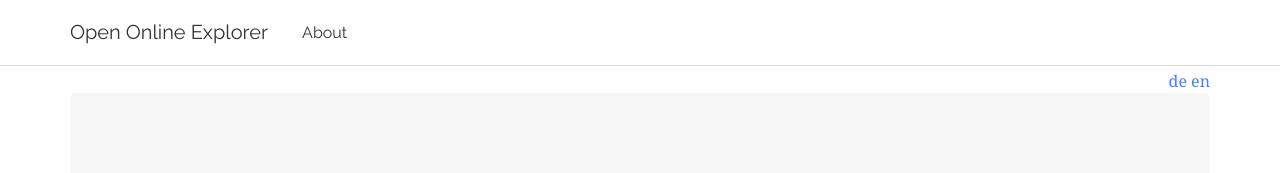
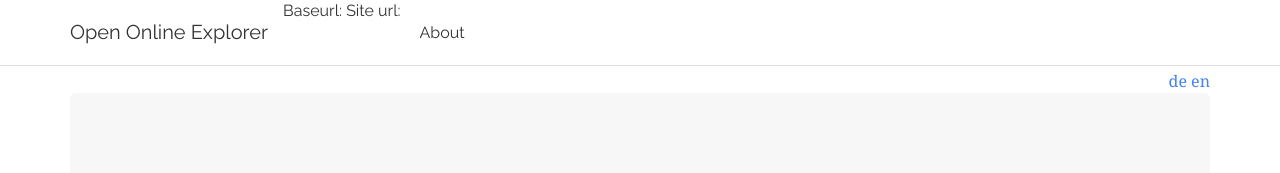
Before and after one commit to programmieraffe/digital-storytelling-beispiel, a Jekyll site: the page built from index.html, in a window 1280 px wide. Shown: the top 173 px of the page. Built offline with Jekyll 4.4.1, drawn with Linux system fonts in a browser that asks for light colours.

Commit message:
Update header.html

```diff
--- a/_includes/header.html
+++ b/_includes/header.html
@@ -12,8 +12,8 @@
                 <span class="icon-bar"></span>
             </button>
             <a class="navbar-brand" href="{{site.baseurl}}/{{ site.index[page.lang] }}">{{ site.title[page.lang] }}</a>
-            {{site.baseurl}}
-            {{github.site.url}}
+            Baseurl: {{site.baseurl}}
+            Site url: {{github.site.url}}
         </div>
         <!-- Collect the nav links, forms, and other content for toggling -->
         <div class="collapse navbar-collapse" id="bs-example-navbar-collapse-1">
```
